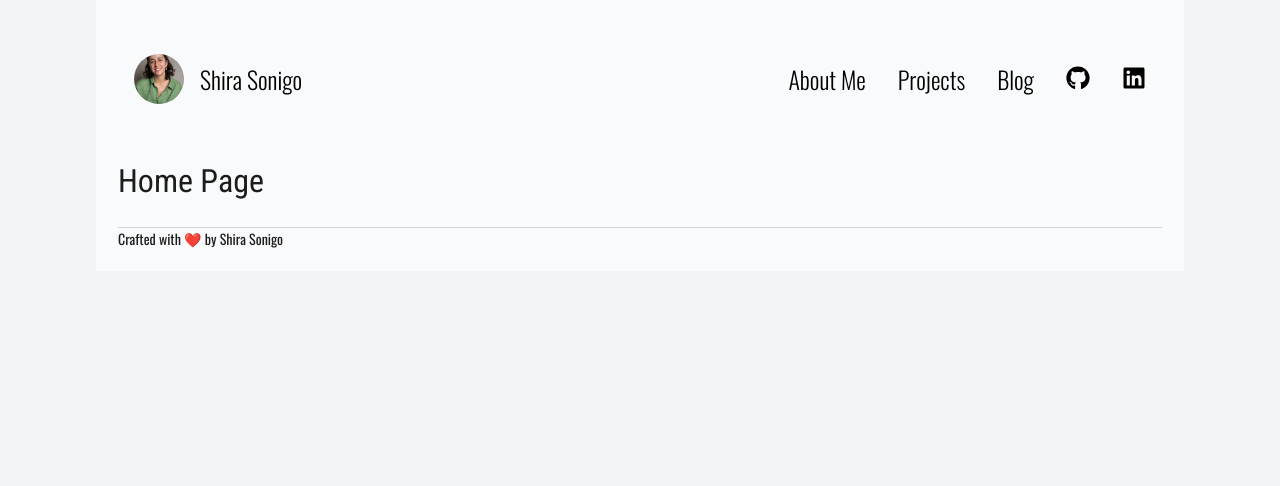
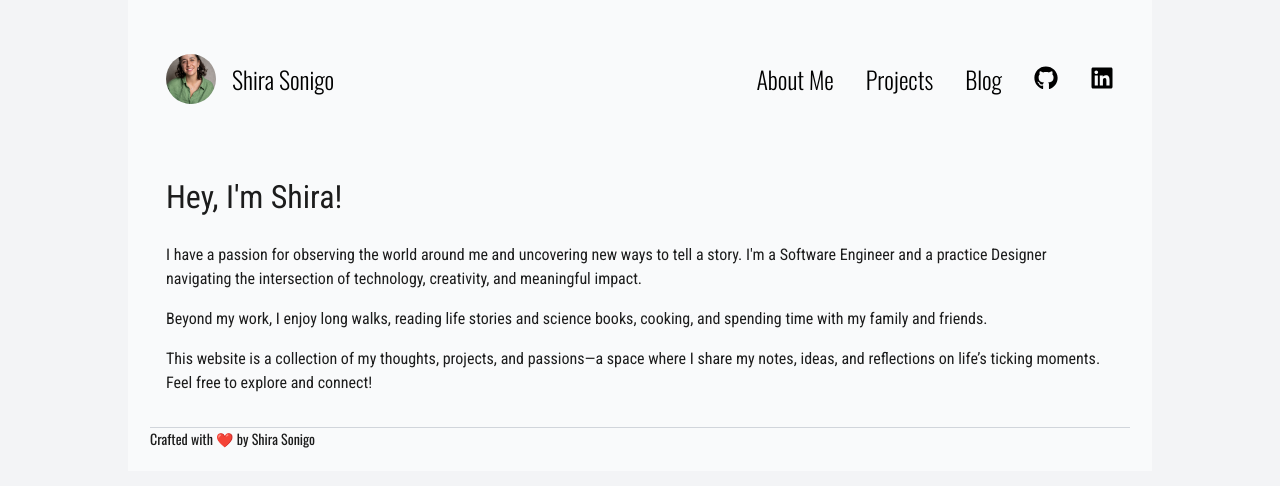
Before and after one commit to shirasonigo1/shirasonigo.com, a Gatsby site: page / in a window 1280 px wide. Built offline with nearby package versions, Linux system fonts and the light colour scheme; Gatsby itself is replaced by a stand-in of ours.

Commit message:
home page

```diff
--- a/src/components/footer.js
+++ b/src/components/footer.js
@@ -1,7 +1,7 @@
 // Footer.js
 import React from 'react';
 import {footerSection} from './layout.module.css'
-import {Link } from 'gatsby'
+
 
 const Footer = () => {
   return (
--- a/src/components/layout.module.css
+++ b/src/components/layout.module.css
@@ -2,8 +2,8 @@
 @import url('https://fonts.googleapis.com/css2?family=Oswald:wght@200..700&family=Roboto+Condensed:ital,wght@0,100..900;1,100..900&display=swap');
 
 .container {
-    margin-left: 6rem;
-    margin-right: 6rem;
+    margin-left: 8rem;
+    margin-right: 8rem;
     background-color: #f9fafb;
     padding: 22px;
     font-family: 'oswald', sans-serif;
@@ -124,3 +124,11 @@ body {
  padding: 1rem 0;
  gap: 1rem;
 }
+
+main {
+  padding: 1rem;
+}
+
+.herodescription {
+  margin-bottom: 1rem;
+}
--- a/src/pages/index.js
+++ b/src/pages/index.js
@@ -2,12 +2,16 @@
 import * as React from 'react'
 import Layout from '../components/layout'
 import Seo from '../components/seo'
+import {herodescription} from '../components/layout.module.css'
 
 // Step 2: Define your component
 const IndexPage = () => {
   return (
-    <Layout pageTitle="Home Page">
-      {/* <p>I'm making this by following the Gatsby Tutorial.</p> */}
+    <Layout pageTitle="Hey, I'm Shira!">
+      <div className={herodescription}>I have a passion for observing the world around me and uncovering new ways to tell a story. I'm a Software Engineer and a practice Designer navigating the intersection of technology, creativity, and meaningful impact.</div>
+      <div className={herodescription}>Beyond my work, I enjoy long walks, reading life stories and science books, cooking, and spending time with my family and friends.
+      </div>
+      <div className={herodescription}>This website is a collection of my thoughts, projects, and passions—a space where I share my notes, ideas, and reflections on life’s ticking moments. Feel free to explore and connect!</div>
     </Layout>
   )
 }
```
